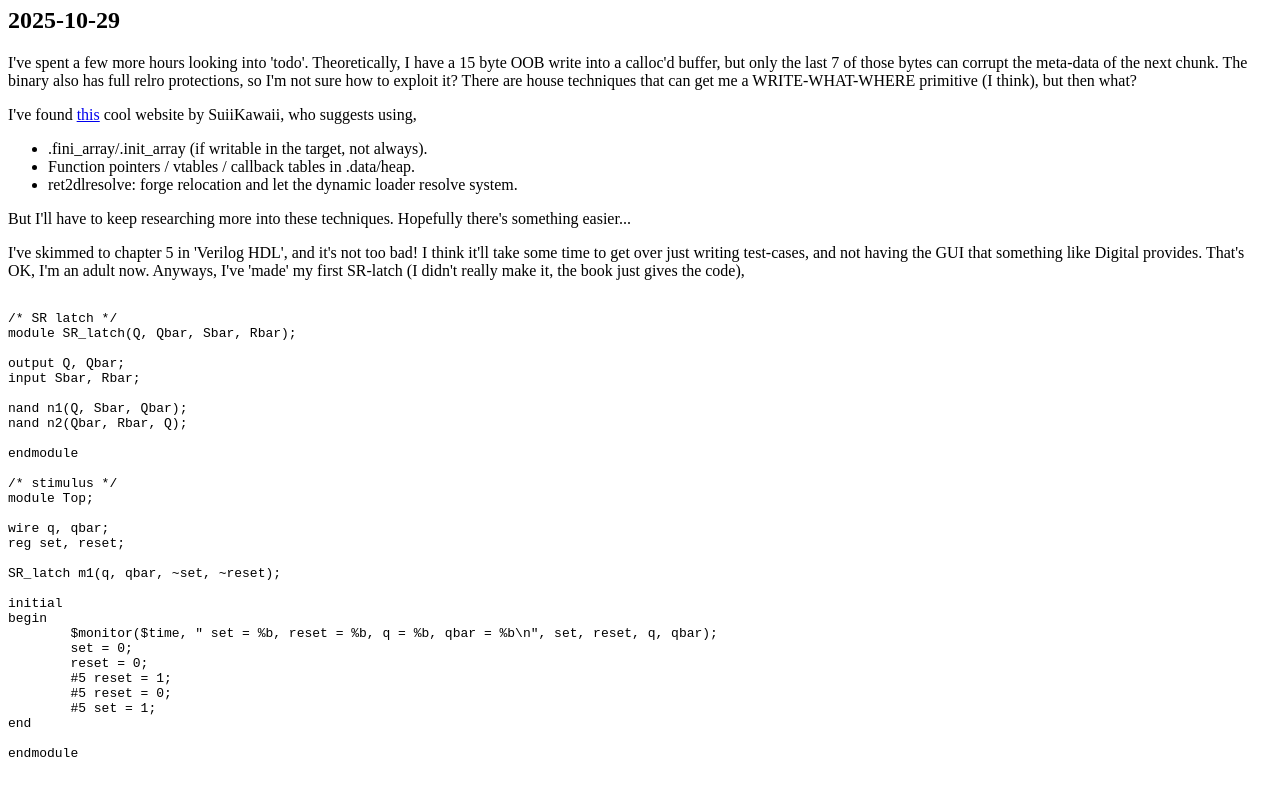
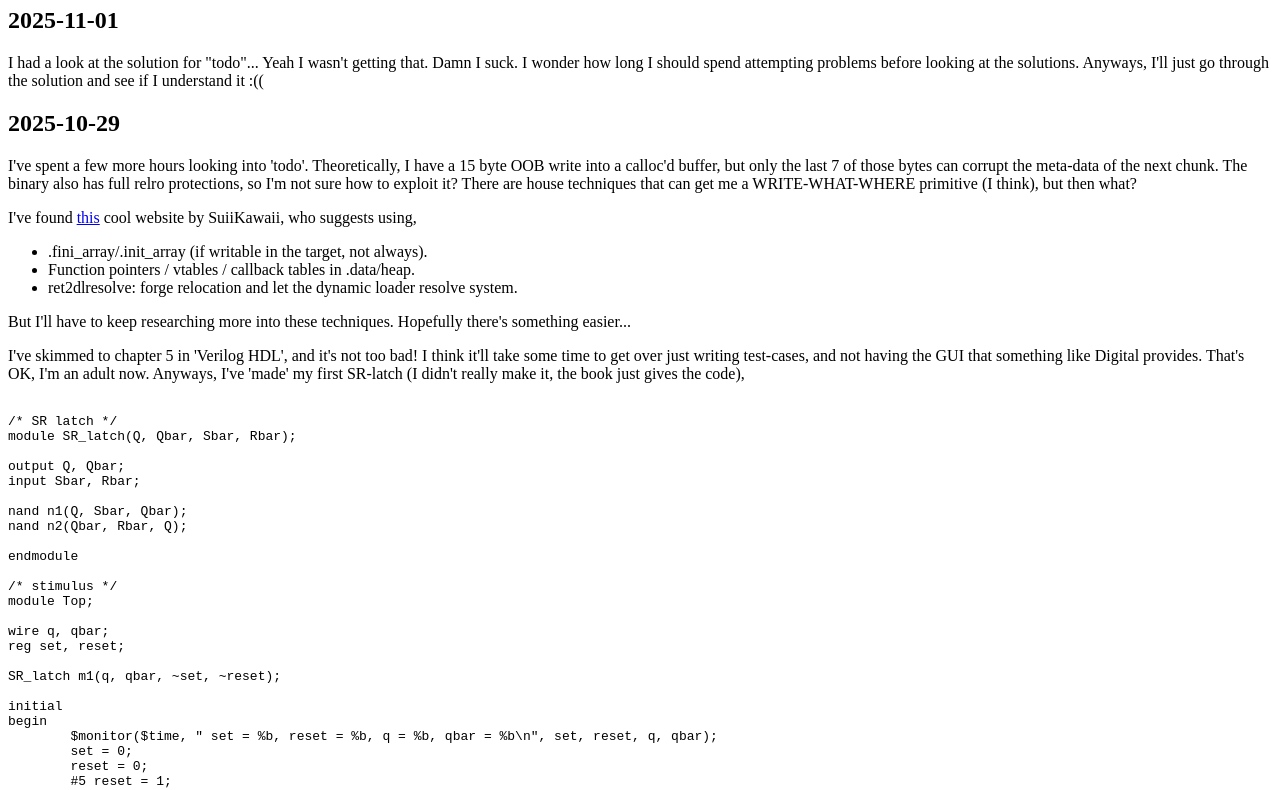
Before and after one commit to pwnafterdark/pwnafterdark.github.io, a plain HTML site: page updates.html in a window 1280 px wide. Shown: the part 73-863 px from the top of the page. Drawn offline with Linux system fonts and the light colour scheme.

Commit message:
Updates updates.html

```diff
--- a/updates.html
+++ b/updates.html
@@ -6,6 +6,11 @@
 <body>
 
 <h1>updates (<a href="./index.html">home</a>)</h1>
+
+<h2> 2025-11-01 </h2>
+<p>
+I had a look at the solution for "todo"... Yeah I wasn't getting that. Damn I suck. I wonder how long I should spend attempting problems before looking at the solutions. Anyways, I'll just go through the solution and see if I understand it :((
+</p>
 
 <h2> 2025-10-29 </h2>
 <p>
```
